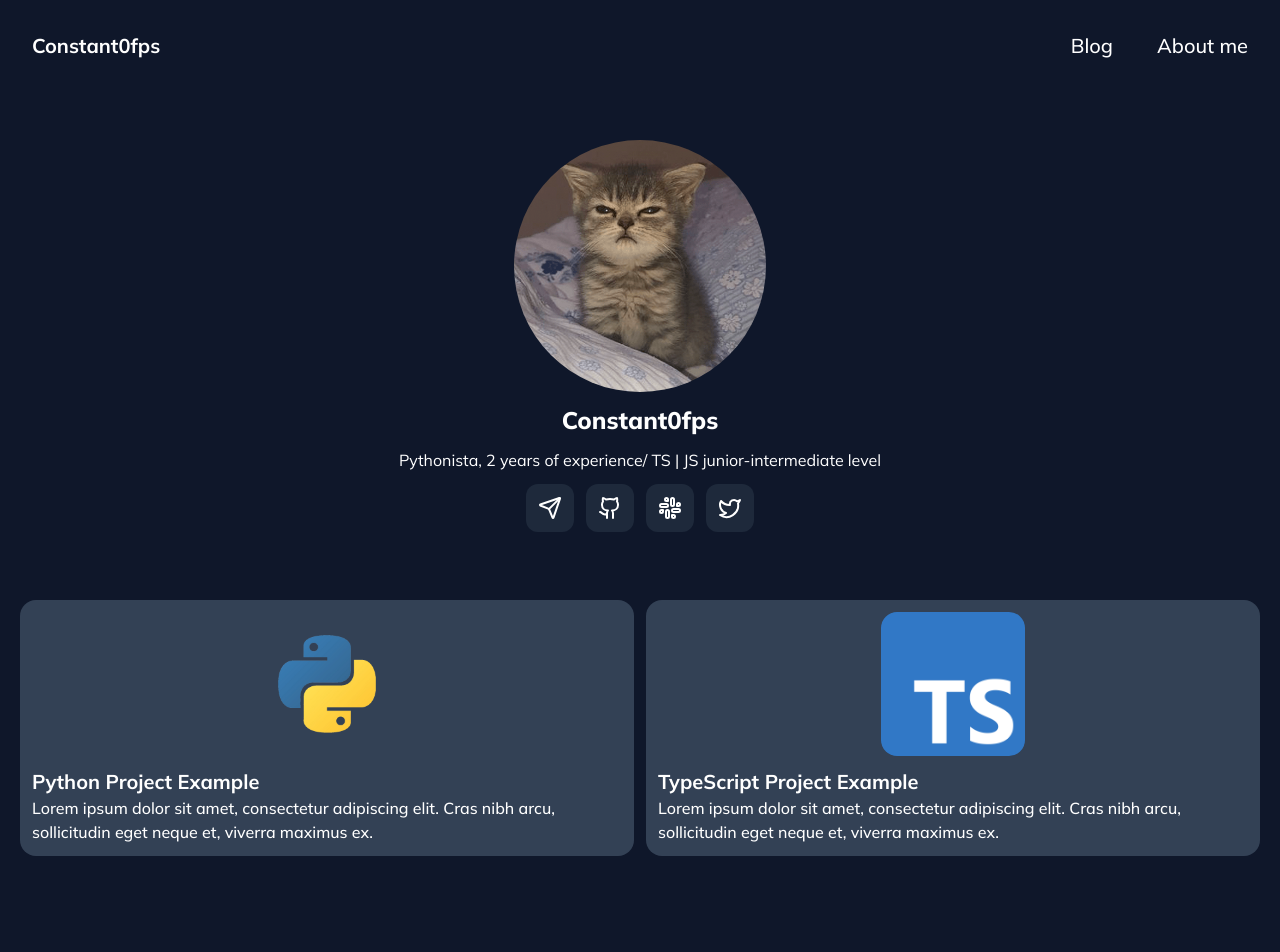
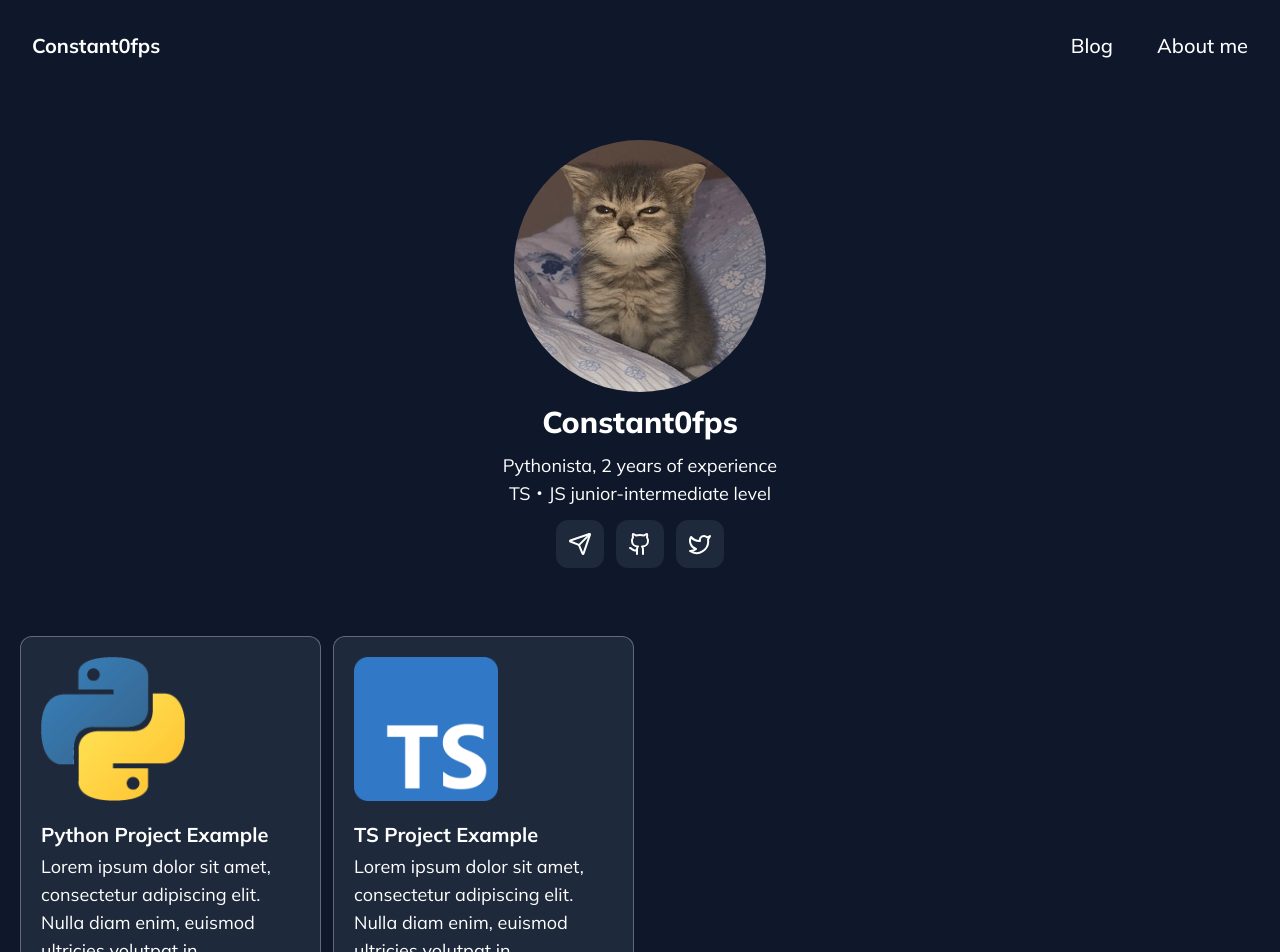
Before and after one commit to Constant10fps/site, a SvelteKit app: page / in a window 1280 px wide. Shown: the top 952 px of the page. Before the commit the page ends 876 px from the top, so only its background shows below. Built offline with nearby package versions, Linux system fonts and the light colour scheme.

Commit message:
created project factory

```diff
--- /dev/null
+++ b/src/lib/components/projectCard.svelte
@@ -0,0 +1,17 @@
+<script lang="ts">
+    export let url;
+    export let title;
+    export let image;
+    export let description;
+</script>
+
+<a
+    href={url}
+    class="border border-white/30 bg-slate-800 rounded-xl p-5 space-y-1"
+>
+    <img src={image} alt="logo" class="size-36 mb-5" />
+    <div class="text-xl font-bold">{title}</div>
+    <div class="text-lg">
+        {description}
+    </div>
+</a>
--- a/src/lib/components/projects/shooter.svelte
+++ /dev/null
@@ -1,17 +0,0 @@
-<a
-    class="flex flex-col items-center gap-3 p-3 bg-left-top bg-slate-700 rounded-2xl hover:bg-slate-600 active:scale-95 transition-all"
-    href="https://github.com/Constant10fps/shooter"
->
-    <img
-        src="/pythonlogo.png"
-        alt="logo"
-        class="rounded-2xl aspect-square size-36"
-    />
-    <div class="flex flex-col items-start">
-        <div class="text-xl font-bold">Python Project Example</div>
-        <div class="text-base font-medium text-left">
-            Lorem ipsum dolor sit amet, consectetur adipiscing elit. Cras nibh
-            arcu, sollicitudin eget neque et, viverra maximus ex.
-        </div>
-    </div>
-</a>
--- a/src/lib/components/projects/website.svelte
+++ /dev/null
@@ -1,17 +0,0 @@
-<a
-    class="flex flex-col items-center gap-3 p-3 bg-left-top bg-slate-700 rounded-2xl hover:bg-slate-600 active:scale-95 transition-all"
-    href="https://github.com/Constant10fps/site"
->
-    <img
-        src="/tslogo.png"
-        alt="logo"
-        class="rounded-2xl aspect-square size-36"
-    />
-    <div class="flex flex-col items-start">
-        <div class="text-xl font-bold">TypeScript Project Example</div>
-        <div class="text-base font-medium text-left">
-            Lorem ipsum dolor sit amet, consectetur adipiscing elit. Cras nibh
-            arcu, sollicitudin eget neque et, viverra maximus ex.
-        </div>
-    </div>
-</a>
--- a/src/routes/+page.svelte
+++ b/src/routes/+page.svelte
@@ -1,6 +1,5 @@
 <script lang="ts">
-	import Shooter from "$lib/components/projects/shooter.svelte";
-	import Website from "$lib/components/projects/website.svelte";
+	import ProjectCard from "$lib/components/projectCard.svelte";
 	import { Github, Twitter, Send, Slack } from "lucide-svelte";
 	export function copyDiscordId() {
 		navigator.clipboard.writeText("сonstant0fps");
@@ -10,9 +9,9 @@
 <!--@me and contacts menu-->
 <div class="flex flex-col items-center gap-3 py-12">
 	<img src="/favicon.png" alt="avatar" class="rounded-full aspect-square" />
-	<div class="text-2xl font-extrabold">Constant0fps</div>
-	<div class="align-center text-center">
-		Pythonista, 2 years of experience/ TS | JS junior-intermediate level
+	<div class="text-3xl font-extrabold">Constant0fps</div>
+	<div class="align-center text-center text-lg">
+		Pythonista, 2 years of experience <br /> TS・JS junior-intermediate level
 	</div>
 	<div class="flex gap-3">
 		<a
@@ -23,10 +22,10 @@
 			class="p-3 rounded-xl bg-slate-800 hover:bg-slate-700 active:scale-90 transition-all"
 			href="https://github.com/Constant10fps"><Github /></a
 		>
-		<button
+		<!--<button
 			class="p-3 rounded-xl bg-slate-800 hover:bg-slate-700 active:scale-90 transition-all"
 			on:click={copyDiscordId}><Slack /></button
-		>
+		>-->
 		<a
 			class="p-3 rounded-xl bg-slate-800 hover:bg-slate-700 active:scale-90 transition-all"
 			href="https://twitter.com/Konstan91655710"><Twitter /></a
@@ -34,7 +33,17 @@
 	</div>
 </div>
 <!--Projects-->
-<div class="grid lg:grid-cols-2 gap-3">
-	<Shooter />
-	<Website />
+<div class="grid md:grid-cols-2 xl:grid-cols-4 gap-3">
+	<ProjectCard
+		title="Python Project Example"
+		image="/pythonlogo.png"
+		url="https://github.com/Constant10fps/shooter"
+		description="Lorem ipsum dolor sit amet, consectetur adipiscing elit. Nulla diam enim, euismod ultricies volutpat in. "
+	/>
+	<ProjectCard
+		title="TS Project Example"
+		image="/tslogo.png"
+		url="https://github.com/Constant10fps/site"
+		description="Lorem ipsum dolor sit amet, consectetur adipiscing elit. Nulla diam enim, euismod ultricies volutpat in. "
+	/>
 </div>
```
Also changed, not shown: static/pythonlogo.png.
